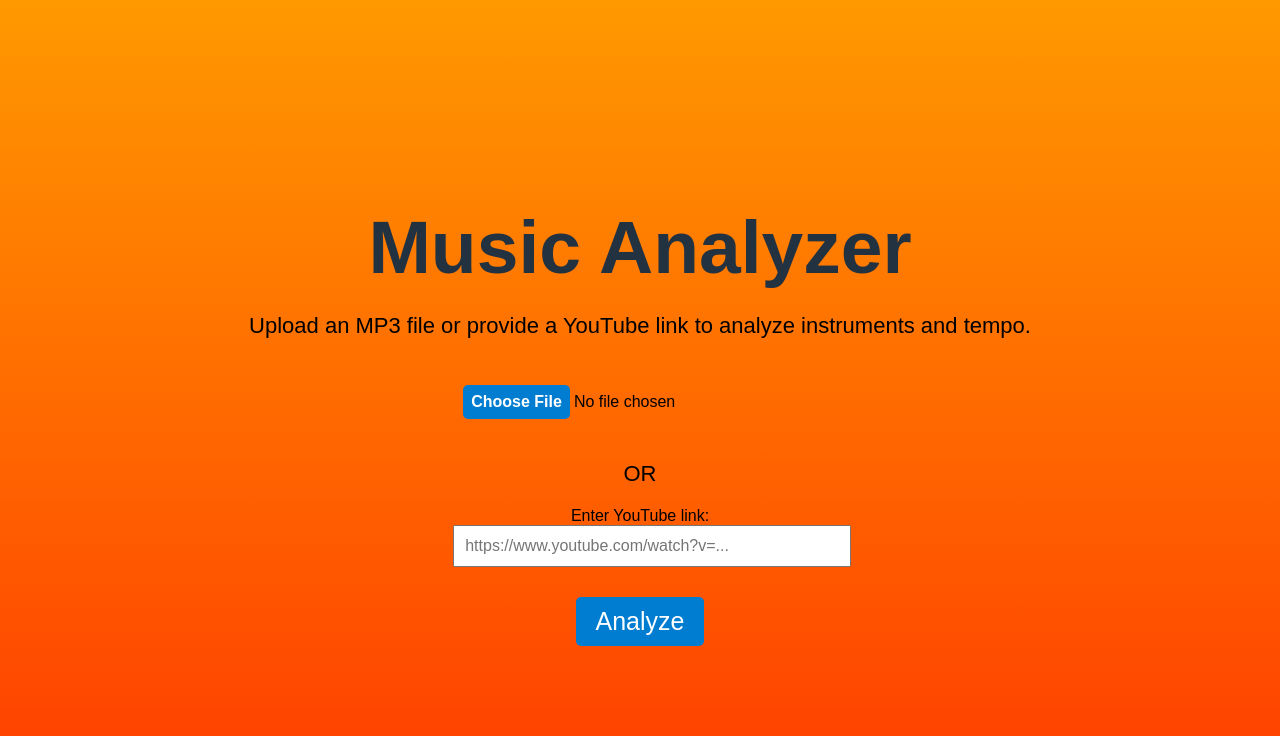
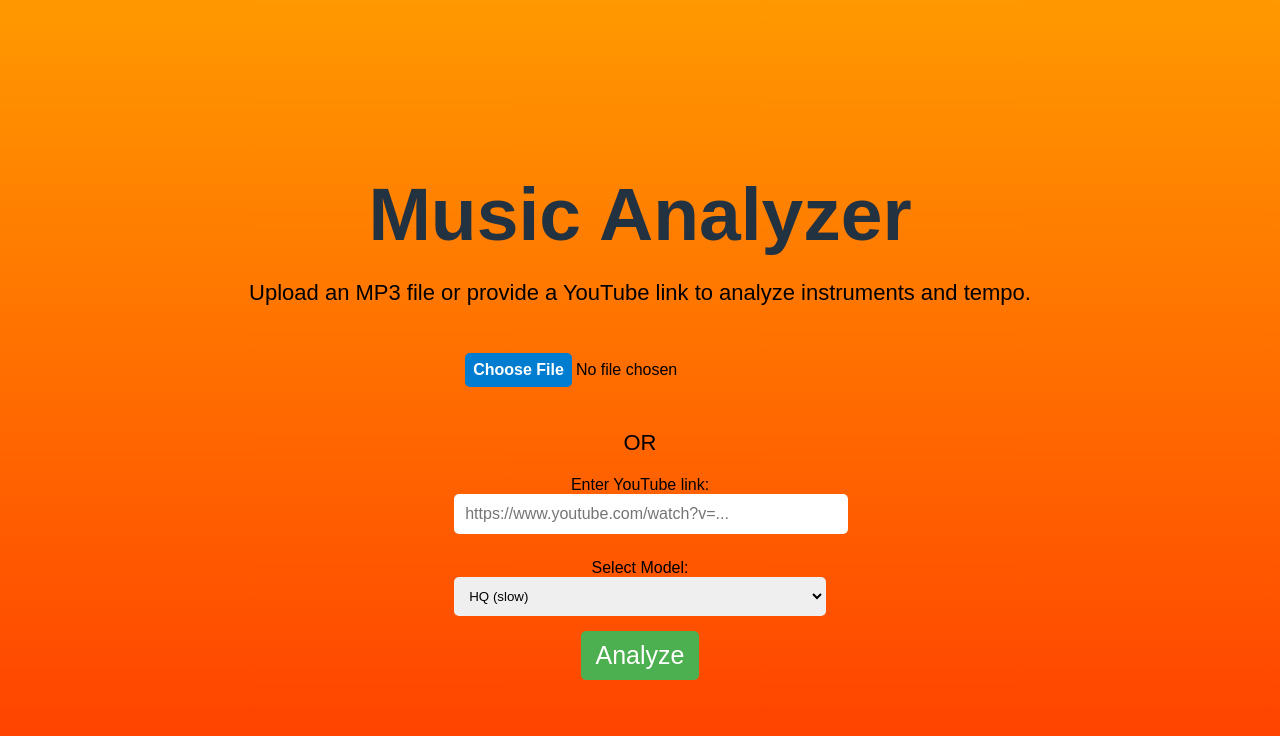
Before and after one commit to StudentTraineeCenter/music-analyzer, a Flask app: page / in a window 1280 px wide. Shown: the top 736 px of the page. Run offline with Flask 3, Linux system fonts and the light colour scheme.

Commit message:
Buttons change tries for loading

```diff
--- a/Templates/index.html
+++ b/Templates/index.html
@@ -6,7 +6,6 @@
     <title>Music Analyzer</title>
     <link rel="stylesheet" href="/static/styles.css">
     <style>
-        /* Add your CSS here */
         #loading {
             display: none;
             font-size: 1.2em;
@@ -33,6 +32,26 @@
             left: 0;
             transition: width 0.4s;
         }
+        .input-group {
+            margin-bottom: 15px;
+        }
+        select, input[type="url"], input[type="file"] {
+            width: 100%;
+            padding: 10px;
+            border-radius: 5px;
+            border: 1px solid #dddddd00;
+        }
+        button {
+            padding: 10px 15px;
+            border: none;
+            border-radius: 5px;
+            background-color: #4caf50;
+            color: white;
+            cursor: pointer;
+        }
+        button:hover {
+            background-color: #45a049;
+        }
     </style>
 </head>
 <body>
@@ -40,17 +59,23 @@
     <p>Upload an MP3 file or provide a YouTube link to analyze instruments and tempo.</p>
 
     <form id="uploadForm" enctype="multipart/form-data">
-        <!-- Option 1: Upload file -->
         <div class="input-group">
             <input type="file" id="fileInput" name="file" accept="audio/*">
         </div>
 
         <p>OR</p>
 
-        <!-- Option 2: YouTube link -->
         <div class="input-group">
             <label for="youtubeLink">Enter YouTube link:</label>
             <input type="url" id="youtubeLink" name="youtubeLink" placeholder="https://www.youtube.com/watch?v=...">
+        </div>
+
+        <div class="input-group">
+            <label for="demucsModel">Select Model:</label>
+            <select id="demucsModel" name="demucsModel">
+                <option value="mdx_extra">HQ (slow)</option>
+                <option value="mdx_extra_q">Standard (fast)</option>
+            </select>
         </div>
 
         <div>
@@ -68,5 +93,38 @@
     <div id="error" style="color: red;"></div>
 
     <script src="/static/app.js"></script>
+    <script>
+        const form = document.getElementById('uploadForm');
+        form.addEventListener('submit', async function (event) {
+            event.preventDefault();
+
+            document.getElementById('loading').style.display = 'block';
+            let progressBar = document.getElementById('loading-bar').querySelector('span');
+            progressBar.style.width = '0'; // Reset progress bar
+
+            const formData = new FormData(form);
+            const response = await fetch('/analyze', {
+                method: 'POST',
+                body: formData
+            });
+
+            if (response.ok) {
+                const interval = setInterval(async () => {
+                    const progressResponse = await fetch('/progress');
+                    const progressData = await progressResponse.json();
+                    progressBar.style.width = progressData.progress + '%';
+
+                    if (progressData.progress === 100) {
+                        clearInterval(interval);
+                        window.location.href = '/results';
+                    }
+                }, 1000);  // Check every second
+            } else {
+                const errorData = await response.json();
+                document.getElementById('error').innerText = errorData.error;
+                document.getElementById('loading').style.display = 'none'; // Hide loading on error
+            }
+        });
+    </script>
 </body>
 </html>
```
